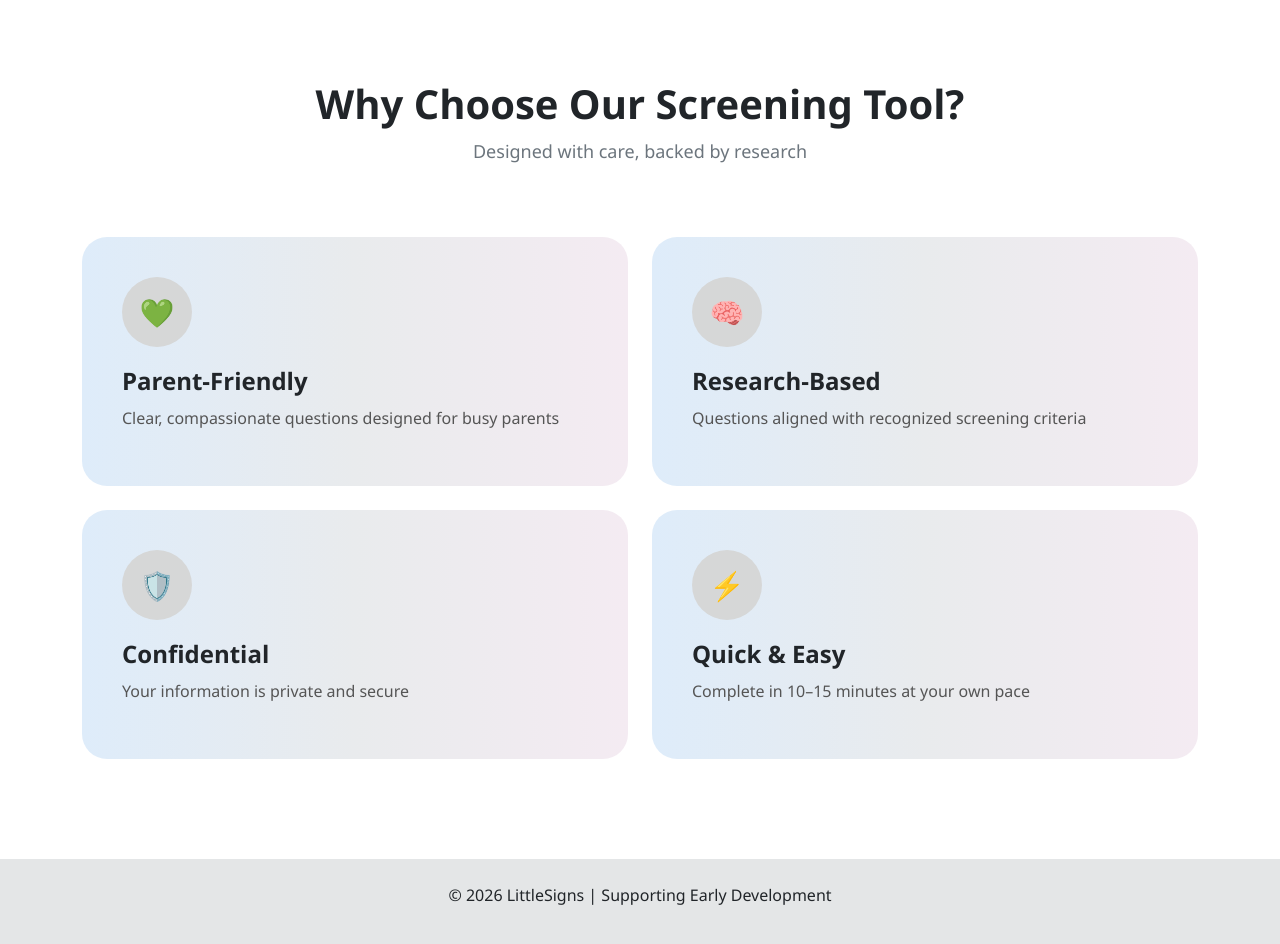
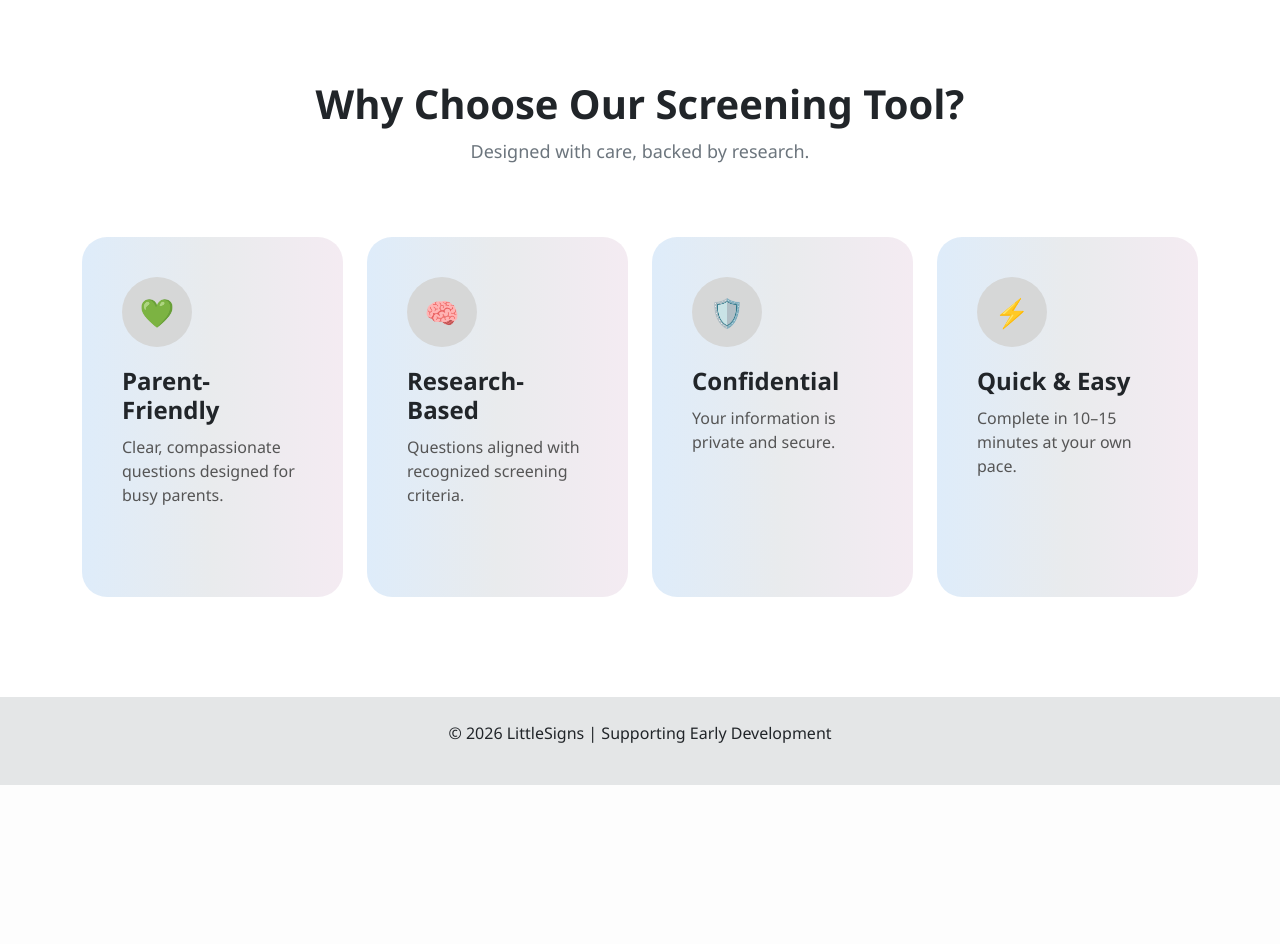
Before and after one commit to c0dengineer/LittleSigns, a plain HTML site: page Frontend/index.html in a window 1280 px wide. Shown: the part 820-1764 px from the top of the page. After the commit the page ends 1605 px from the top, so only its background shows below. Drawn offline with nearby package versions, Linux system fonts and the light colour scheme.

Commit message:
committed

```diff
--- a/Frontend/index.html
+++ b/Frontend/index.html
@@ -102,39 +102,39 @@
     <div class="container text-center">
 
         <h2 class="why-title">Why Choose Our Screening Tool?</h2>
-        <p class="why-subtitle">Designed with care, backed by research</p>
+        <p class="why-subtitle">Designed with care, backed by research.</p>
 
         <div class="row mt-5 g-4">
 
-            <div class="col-md-6">
+            <div class="col-md-3">
                 <div class="why-card">
                     <div class="icon-circle">💚</div>
                     <h4>Parent-Friendly</h4>
-                    <p>Clear, compassionate questions designed for busy parents</p>
+                    <p>Clear, compassionate questions designed for busy parents.</p>
                 </div>
             </div>
 
-            <div class="col-md-6">
+            <div class="col-md-3">
                 <div class="why-card">
                     <div class="icon-circle">🧠</div>
                     <h4>Research-Based</h4>
-                    <p>Questions aligned with recognized screening criteria</p>
+                    <p>Questions aligned with recognized screening criteria.</p>
                 </div>
             </div>
 
-            <div class="col-md-6">
+            <div class="col-md-3">
                 <div class="why-card">
                     <div class="icon-circle">🛡️</div>
                     <h4>Confidential</h4>
-                    <p>Your information is private and secure</p>
+                    <p>Your information is private and secure.</p>
                 </div>
             </div>
 
-            <div class="col-md-6">
+            <div class="col-md-3">
                 <div class="why-card">
                     <div class="icon-circle">⚡</div>
                     <h4>Quick & Easy</h4>
-                    <p>Complete in 10–15 minutes at your own pace</p>
+                    <p>Complete in 10–15 minutes at your own pace.</p>
                 </div>
             </div>
 
--- a/Frontend/style.css
+++ b/Frontend/style.css
@@ -205,7 +205,8 @@ body {
     padding: 40px;
     border-radius: 25px;
     text-align: left;
-    height: 100%;
+    /* height: 100%; */
+    min-height: 360px;
     transition: all 0.3s ease;
     animation: fadeInUp 1s ease forwards;
     opacity: 0;
```
